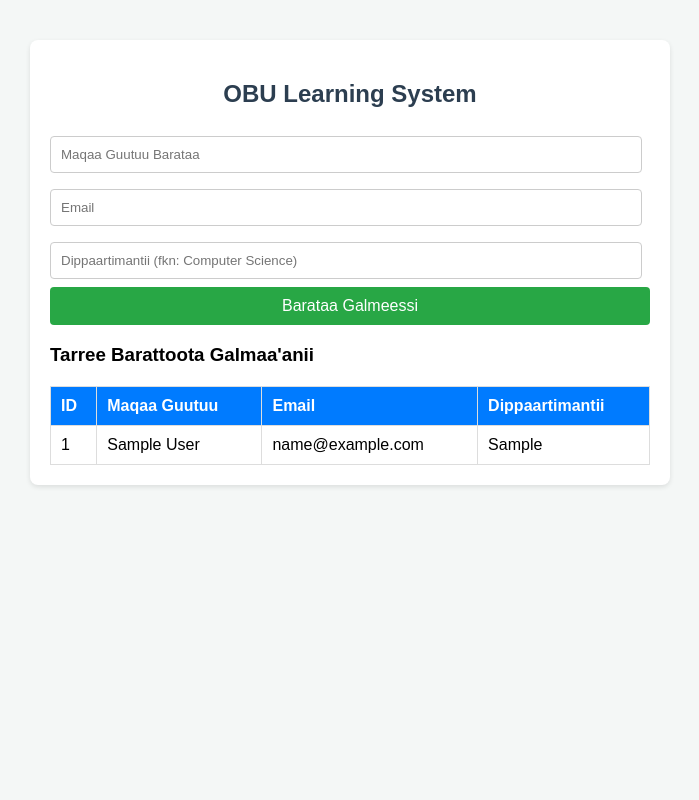
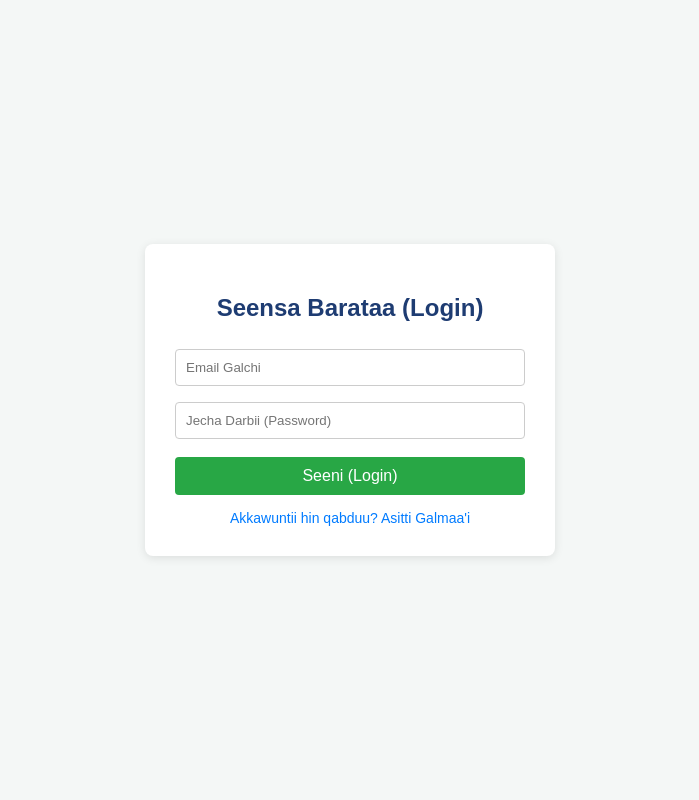
Before and after one commit to bdereje382-source/obu-learning-system, a Spring Boot app: page / in a window 1280 px wide. Shown: the whole page, without its empty margins (290-989 px from the left). Run offline with Spring Boot 4, Linux system fonts and the light colour scheme; tables that the repository leaves empty hold one stand-in row (values such as "Sample post").

Commit message:
Update index.html

```diff
--- a/src/main/resources/static/index.html
+++ b/src/main/resources/static/index.html
@@ -1,77 +1,70 @@
-<!DOCTYPE html>
+ <!DOCTYPE html>
 <html lang="om">
 <head>
     <meta charset="UTF-8">
-    <title>OBU Learning System - Galmee Barattootaa</title>
+    <title>OBU Learning System - Seensa</title>
     <style>
-        body { font-family: Arial, sans-serif; margin: 40px; background-color: #f4f7f6; }
-        .container { max-width: 600px; margin: auto; background: white; padding: 20px; border-radius: 8px; box-shadow: 0 2px 5px rgba(0,0,0,0.1); }
-        h2 { color: #2c3e50; text-align: center; }
-        input { width: 95%; padding: 10px; margin: 8px 0; border: 1px solid #ccc; border-radius: 4px; }
-        button { width: 100%; padding: 10px; background-color: #28a745; color: white; border: none; border-radius: 4px; cursor: pointer; font-size: 16px; }
-        button:hover { background-color: #218838; }
-        table { width: 100%; border-collapse: collapse; margin-top: 20px; }
-        th, td { border: 1px solid #ddd; padding: 10px; text-align: left; }
-        th { background-color: #007bff; color: white; }
+        body { font-family: Arial, sans-serif; background: #f4f7f6; display: flex; justify-content: center; align-items: center; height: 100vh; margin: 0; }
+        .card { background: white; padding: 30px; border-radius: 8px; box-shadow: 0 2px 10px rgba(0,0,0,0.1); width: 350px; }
+        h2 { text-align: center; color: #1e3c72; }
+        input { width: 100%; padding: 10px; margin: 8px 0; border: 1px solid #ccc; border-radius: 4px; box-sizing: border-box; }
+        button { width: 100%; padding: 10px; background: #28a745; color: white; border: none; border-radius: 4px; cursor: pointer; font-size: 16px; margin-top: 10px; }
+        button:hover { background: #218838; }
+        .toggle { text-align: center; margin-top: 15px; color: #007bff; cursor: pointer; font-size: 14px; }
+        .hidden { display: none; }
     </style>
 </head>
 <body>
+<div class="card">
+    <div id="loginBox">
+        <h2>Seensa Barataa (Login)</h2>
+        <input type="email" id="loginEmail" placeholder="Email Galchi" required>
+        <input type="password" id="loginPass" placeholder="Jecha Darbii (Password)" required>
+        <button onclick="loginUser()">Seeni (Login)</button>
+        <div class="toggle" onclick="toggleForm()">Akkawuntii hin qabduu? Asitti Galmaa'i</div>
+    </div>
 
-<div class="container">
-    <h2>OBU Learning System</h2>
-    <input type="text" id="fullName" placeholder="Maqaa Guutuu Barataa" required>
-    <input type="email" id="email" placeholder="Email" required>
-    <input type="text" id="department" placeholder="Dippaartimantii (fkn: Computer Science)" required>
-    <button onclick="saveStudent()">Barataa Galmeessi</button>
-
-    <h3>Tarree Barattoota Galmaa'anii</h3>
-    <table>
-        <thead>
-        <tr>
-            <th>ID</th>
-            <th>Maqaa Guutuu</th>
-            <th>Email</th>
-            <th>Dippaartimantii</th>
-        </tr>
-        </thead>
-        <tbody id="studentTable"></tbody>
-    </table>
+    <div id="registerBox" class="hidden">
+        <h2>Galmee Barataa Haaraa</h2>
+        <input type="text" id="regName" placeholder="Maqaa Guutuu Barataa" required>
+        <input type="email" id="regEmail" placeholder="Email" required>
+        <input type="text" id="regDept" placeholder="Dippaartimantii (fkn. Computer Science)" required>
+        <input type="password" id="regPass" placeholder="Jecha Darbii (Password)" required>
+        <button onclick="registerUser()">Galmaa'ii Seeni</button>
+        <div class="toggle" onclick="toggleForm()">Duraan galmoofteettaa? Seeni</div>
+    </div>
 </div>
 
 <script>
-    function loadStudents() {
-        fetch('/students')
-            .then(res => res.json())
-            .then(data => {
-                let rows = '';
-                data.forEach(s => {
-                    rows += `<tr><td>${s.id}</td><td>${s.fullName}</td><td>${s.email}</td><td>${s.department}</td></tr>`;
-                });
-                document.getElementById('studentTable').innerHTML = rows;
-            });
+    function toggleForm() {
+        document.getElementById('loginBox').classList.toggle('hidden');
+        document.getElementById('registerBox').classList.toggle('hidden');
     }
 
-    function saveStudent() {
-        const student = {
-            fullName: document.getElementById('fullName').value,
-            email: document.getElementById('email').value,
-            department: document.getElementById('department').value
-        };
-
-        fetch('/students', {
-            method: 'POST',
-            headers: { 'Content-Type': 'application/json' },
-            body: JSON.stringify(student)
-        }).then(() => {
-            document.getElementById('fullName').value = '';
-            document.getElementById('email').value = '';
-            document.getElementById('department').value = '';
-            loadStudents();
-        });
+    function loginUser() {
+        const email = document.getElementById('loginEmail').value;
+        if (!email) { alert("Maaloo Email galchi!"); return; }
+        localStorage.setItem("currentUser", email);
+        window.location.href = "/classroom.html";
     }
 
-    loadStudents();
+    async function registerUser() {
+        const name = document.getElementById('regName').value;
+        const email = document.getElementById('regEmail').value;
+        const department = document.getElementById('regDept').value;
+        if (!name || !email || !department) { alert("Maaloo odeeffannoo hunda guuti!"); return; }
+
+        try {
+            await fetch('/api/students', {
+                method: 'POST',
+                headers: { 'Content-Type': 'application/json' },
+                body: JSON.stringify({ name, email, department })
+            });
+        } catch (e) {}
+
+        localStorage.setItem("currentUser", name);
+        window.location.href = "/classroom.html";
+    }
 </script>
-
 </body>
 </html>
```
